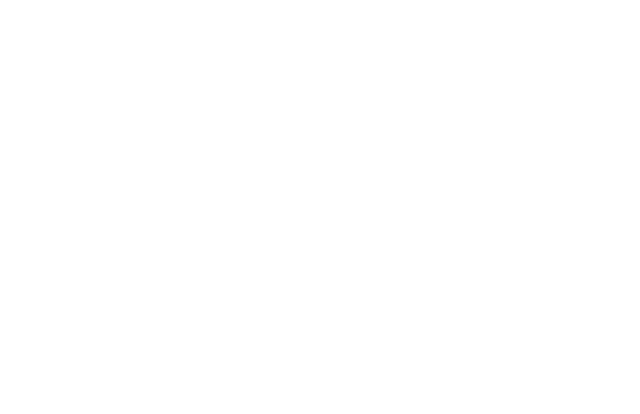
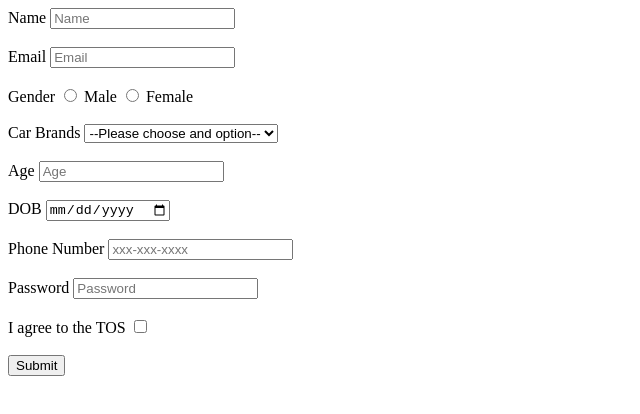
Before and after one commit to acciojob/signup-form-car-Keshavkadam2208, a website: page main.html in a window 1280 px wide. Shown: the whole page, without its empty margins (0-640 px from the left). Drawn offline with Linux system fonts and the light colour scheme.

Commit message:
created a submission

```diff
--- a/main.html
+++ b/main.html
@@ -8,6 +8,65 @@
 
 <body>
 	<!-- the entire body must be written by student -->
+	<form action = "submit_form" method="post">
+		<label for = "name">Name</label>
+		<input type = "text" id = "name" name = "name" placeholder = "Name" required>
+		<br><br>
+
+
+		<label for = "email">Email</label>
+		<input type = "email" id = "email"  name = "email" placeholder = "Email" required>
+		<br><br>
+
+
+		<label>Gender</label>
+		<input type = "radio" id = "gender_m" name = "gender" value = "male" required>
+		<label for = "gender_m">Male</label>
+		<input type = "radio" id = "gender_f" name = "gender" value = "female" required>
+		<label for = "gender_f">Female</label>
+		<br><br>
+
+
+		<label for = "cars">Car Brands</label>
+		<select id = "cars" name = "cars" required>
+		<option value = " ">--Please choose and option--</option>
+			<option value = "BMW">BMW</option>
+			<option value = "Audie">Audie</option>
+			<option value = "Mastang">Mastang</option>
+			<option value = "Fortuner">Fortuner</option>
+		</select>
+		<br><br>
+
+
+		<label for = "age">Age</label>
+		<input type = "number" id = "age" name = "age" placeholder = "Age" required>
+		<br><br>
+
+
+		<label for = "dob">DOB</label>
+		<input type = "date" id = "dob" name = "dob" required>
+		<br><br>
+
+
+		<label for = "tel">Phone Number</label>
+		<input type = "tel" id = "tel" name = "tel" placeholder = "xxx-xxx-xxxx" required>
+		<br><br>
+
+
+		<label for = "password">Password</label>
+		<input type = "password" id = "password" name = "password" placeholder = "Password" required>
+		<br><br>
+
+
+		<label for = "tos">I agree to the TOS</label>
+		<input type = "checkbox" id = "tos" name="tos" required>
+		<br><br>
+
+		<button type = "submit">Submit</button>
+
+
+
+	</form>
     <script type="text/javascript" src="./script.js">
 </script>
 
```
